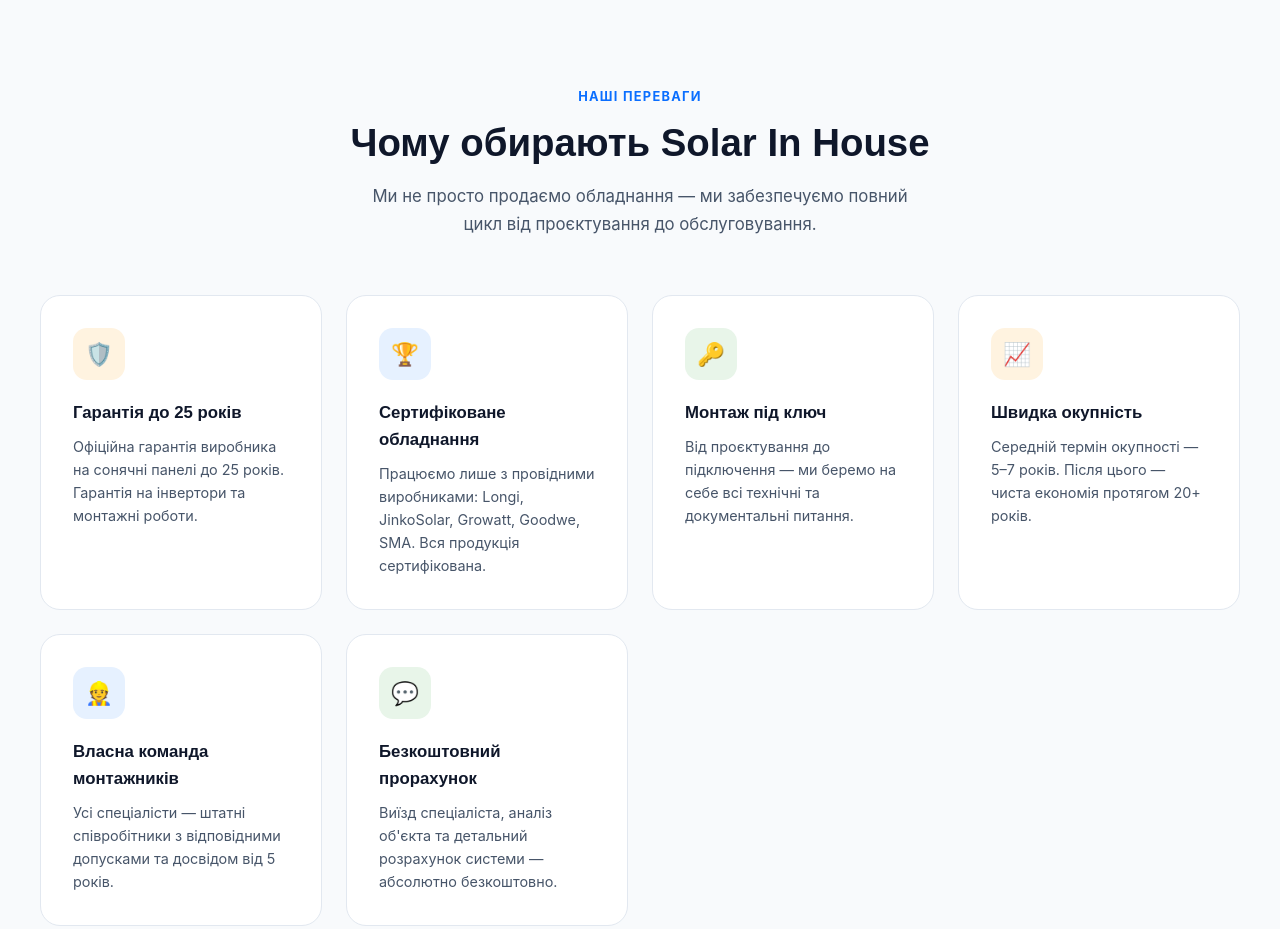
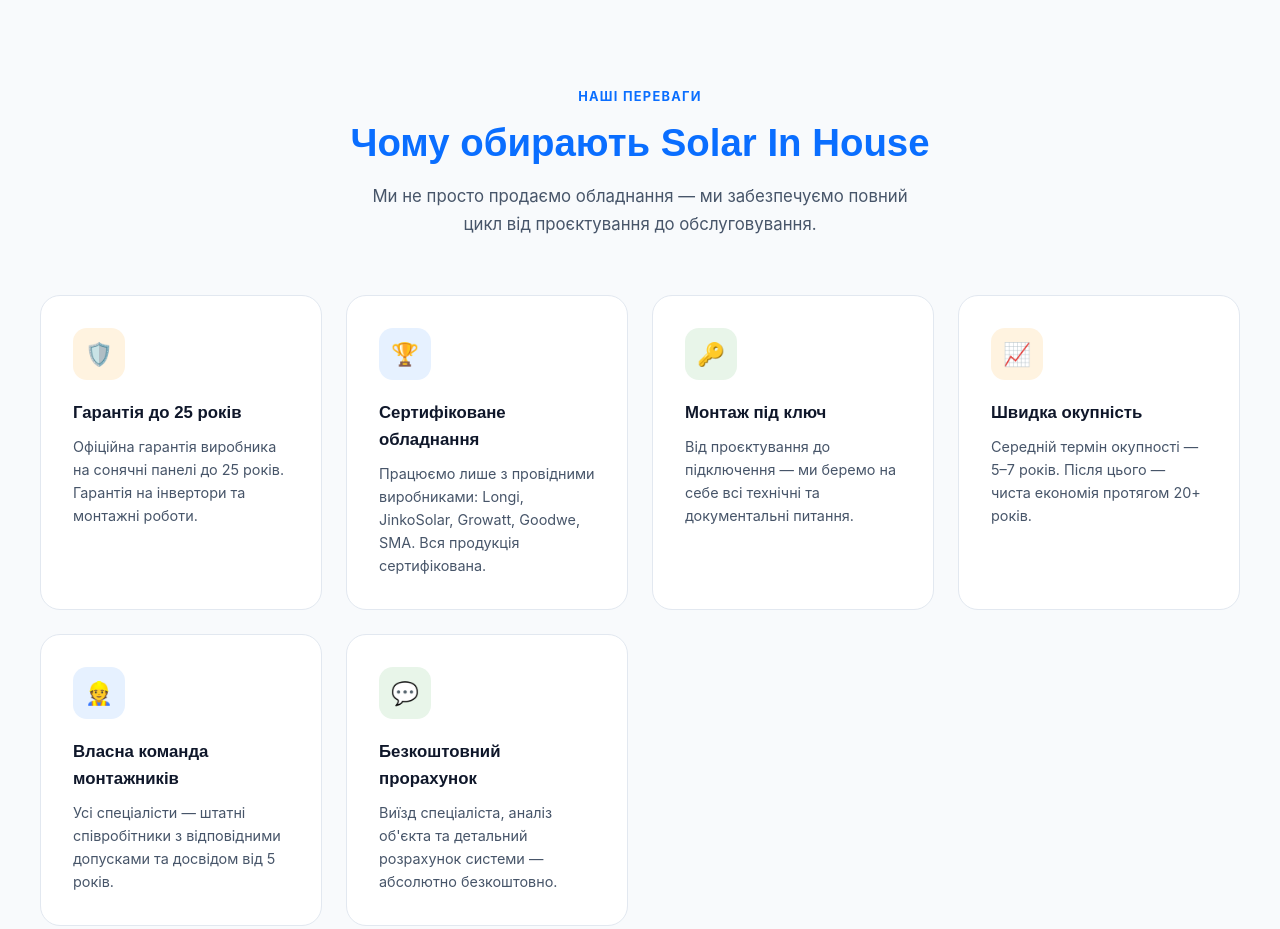
Before and after one commit to IrynaDiatel/solar_in_house, a website: page index.html in a window 1280 px wide. Shown: the part 840-1769 px from the top of the page. Drawn offline with Linux system fonts and the light colour scheme.

Commit message:
Update style.css

```diff
--- a/css/style.css
+++ b/css/style.css
@@ -483,7 +483,7 @@
     font-family: var(--font-display);
     font-size: clamp(1.75rem, 3vw, 2.5rem);
     font-weight: 800;
-    color: var(--gray-900);
+    color: var(--blue);
     line-height: 1.2;
     margin-bottom: 1rem;
   }
```
